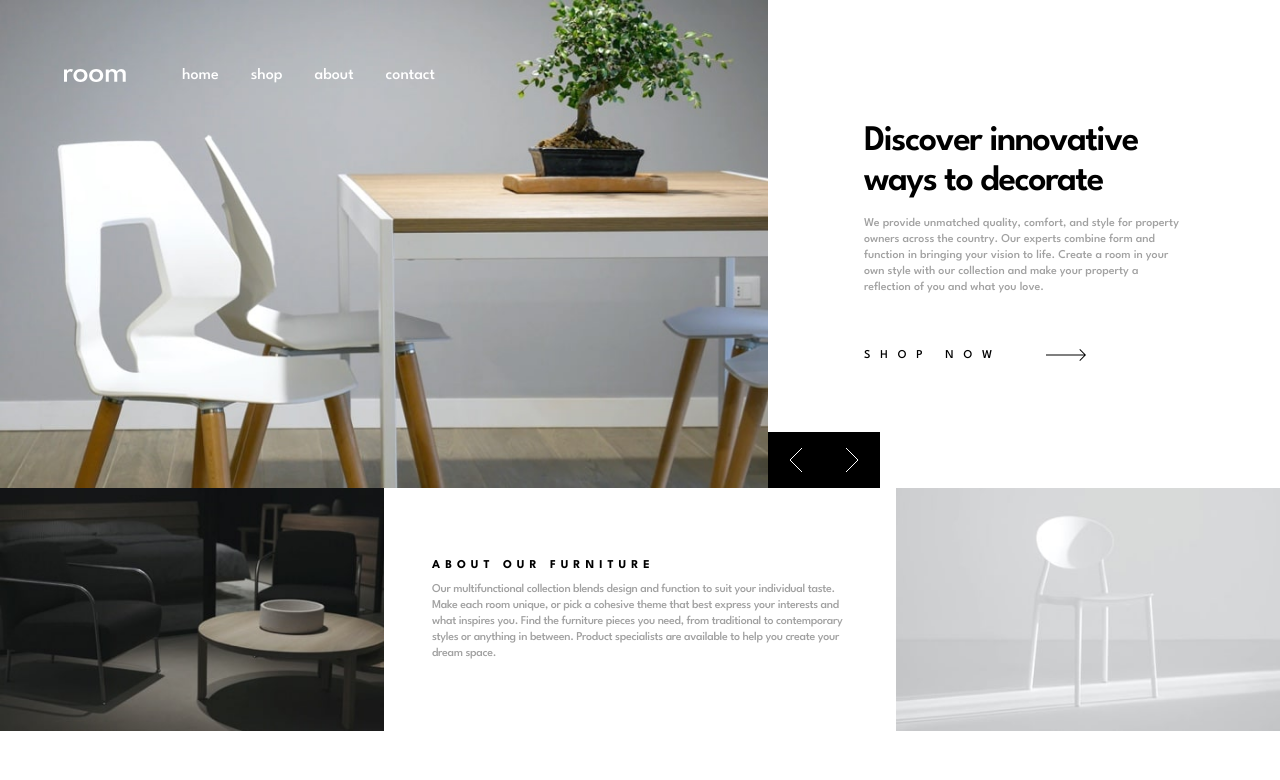
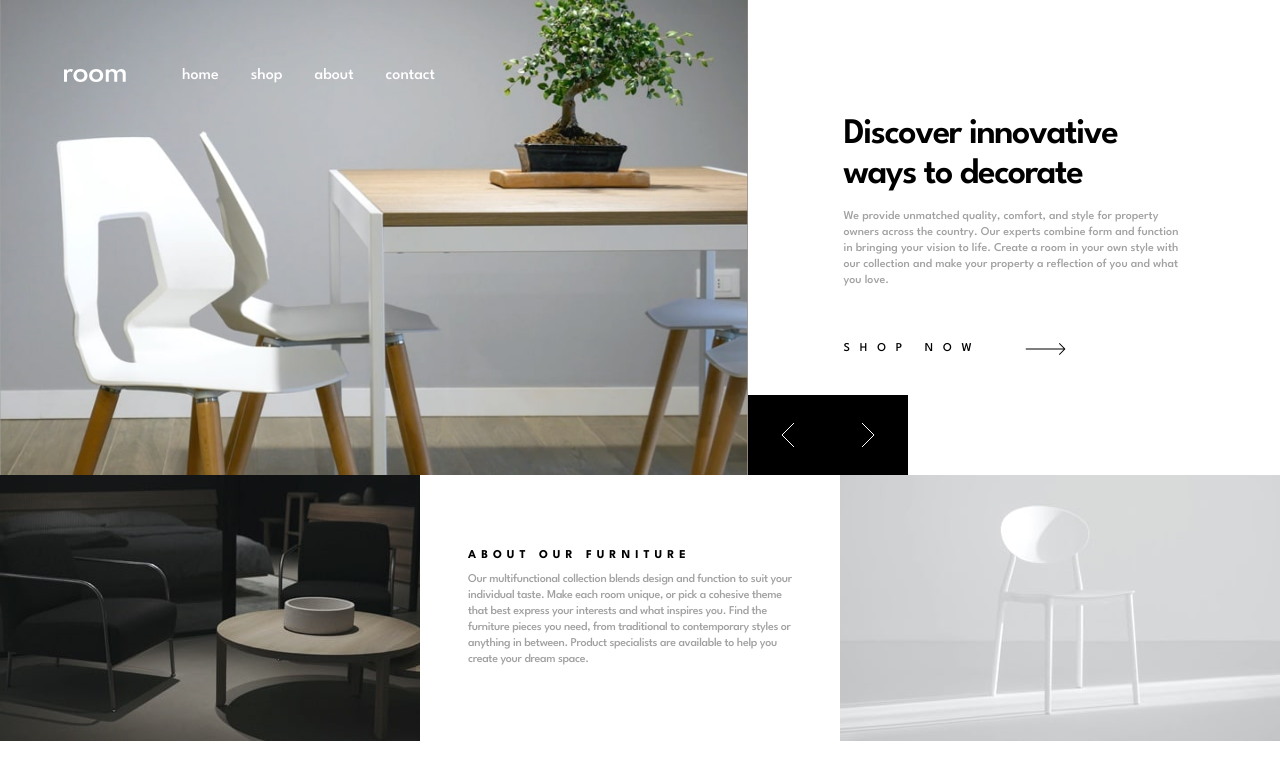
Before and after one commit to MarcinFiuk/ROOM-homepage-frontendmentoror, a React (Vite) app: page / in a window 1280 px wide. Shown: the top 780 px of the page. Built offline with nearby package versions, Linux system fonts and the light colour scheme.

Commit message:
update responsive layout

```diff
--- a/src/components/About.jsx
+++ b/src/components/About.jsx
@@ -4,14 +4,14 @@ import whiteChair from './../assets/images/image-about-light.jpg';
 function About() {
     return (
         <section className='flex flex-col lg:flex-row '>
-            <div className=' lg:w-1/3 xl:w-30%'>
             <img
                 src={darkChairs}
                 alt='two black chairs'
-                    className='w-full h-full'
+                className='lg:w-1/3 xl:w-auto'
             />
-            </div>
-            <div className='  lg:w-1/3 xl:w-2/5  py-14 px-8 lg:px-12 lg:py-6 lg:self-center'>
+
+            {/* <div className='lg:w-1/3 xl:w-2/5 py-14 px-8 lg:px-12 lg:py-6 lg:self-center'> */}
+            <div className='py-14 px-8 lg:px-12 lg:py-6 lg:self-center'>
                 <h3 className='font-bold text-xs md:text-2xl lg:text-xs leading-6 text-justify tracking-positive42'>
                     ABOUT OUR FURNITURE
                 </h3>
@@ -25,13 +25,12 @@ function About() {
                     dream space.
                 </p>
             </div>
-            <div className=' lg:w-1/3 xl:w-30%'>
+
             <img
                 src={whiteChair}
                 alt='white chair'
-                    className='w-full h-full'
+                className='lg:w-1/3  xl:w-auto'
             />
-            </div>
         </section>
     );
 }
--- a/src/components/Header.jsx
+++ b/src/components/Header.jsx
@@ -25,9 +25,11 @@ function Header() {
             >
                 <HamburgerIcon />
             </button>
-            <h1 className=' -translate-x-2/4 md:translate-x-0 grid place-items-center'>
+            <h1
+                className='-translate-x-2/4 md:translate-x-0 grid place-items-center'
+                aria-label='Logo of the company: ROOM'
+            >
                 <Logo />
-                {/* Add a tag which redirect us to homepage */}
             </h1>
 
             <div
--- a/src/components/Hero.jsx
+++ b/src/components/Hero.jsx
@@ -75,7 +75,7 @@ function Hero() {
         return (
             <div
                 key={index}
-                className='px-8 lg:px-14 xl:px-24 py-18 lg:py-0 w-full shrink-0 '
+                className='px-8 lg:px-14 xl:px-24 py-18 lg:py-0 lg:pb-4 xl:pb-0 w-full shrink-0 '
             >
                 <h2 className='text-3xl lg:text-4xl font-semibold tracking-negative04 leading-8 '>
                     {title}
@@ -99,7 +99,7 @@ function Hero() {
     return (
         <section>
             <div className='flex flex-col lg:flex-row '>
-                <div className='relative overflow-hidden lg:w-3/5 '>
+                <div className='relative overflow-hidden lg:w-[58.4%] '>
                     <div
                         style={{
                             transform: `translateX(-${slideIndex * 100}%)`,
@@ -114,7 +114,7 @@ function Hero() {
                         {SliderButtonsUpdated}
                     </div>
                 </div>
-                <div className='relative overflow-hidden  lg:w-2/5'>
+                <div className='relative overflow-hidden  lg:w-[41.6%]'>
                     <div
                         style={{
                             transform: `translateX(-${slideIndex * 100}%)`,
--- a/src/components/SliderButtons.jsx
+++ b/src/components/SliderButtons.jsx
@@ -5,14 +5,14 @@ function SliderButtons({ next, prev }) {
     return (
         <>
             <button
-                className='w-14 h-14 bg-black grid place-items-center'
+                className='w-14 lg:w-20 h-14 lg:h-20 bg-black grid place-items-center'
                 aria-label='previous slide'
                 onClick={prev}
             >
                 <IconAngleLeft />
             </button>
             <button
-                className='w-14 h-14 bg-black grid place-items-center'
+                className='w-14 lg:w-20 h-14 lg:h-20 bg-black grid place-items-center'
                 aria-label='next slide'
                 onClick={next}
             >
```
Lines whose indentation alone changed are shown as unchanged.
